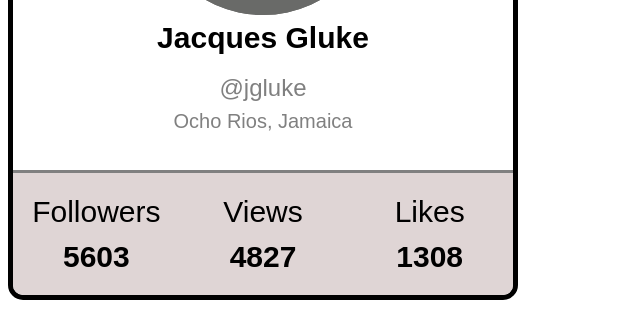
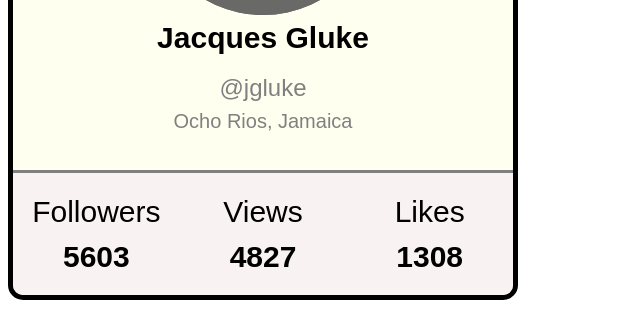
Before and after one commit to MarinaV27/goit-react-hw-01, a React (Vite) app: page / in a window 1280 px wide. Shown: the part 288-606 px from the top of the page, without its empty margins (0-640 px from the left). Built offline with nearby package versions, Linux system fonts and the light colour scheme; grey boxes are pictures that could not be loaded.

Commit message:
add css in image background-color

```diff
--- a/src/components/Profile/Profile.module.css
+++ b/src/components/Profile/Profile.module.css
@@ -36,6 +36,7 @@ body {
     justify-content: space-between;
     padding-top: 20px;
     overflow: hidden;
+    background-color: ivory;
   }
   .image {
     background-color: rgb(105, 106, 104);
@@ -52,7 +53,7 @@ body {
     justify-content: space-around;
     font-size: 30px;
     border-top: 3px solid grey;
-    background-color: rgb(223, 213, 213);
+    background-color: rgb(248, 242, 242);
   }
   .item {
     display: flex;
@@ -74,6 +75,7 @@ body {
     color: grey;
     text-align: center;
     padding-bottom: 0;
+    font-weight: 300;
   }
   .userlocation {
     font-size: 20px;
```
